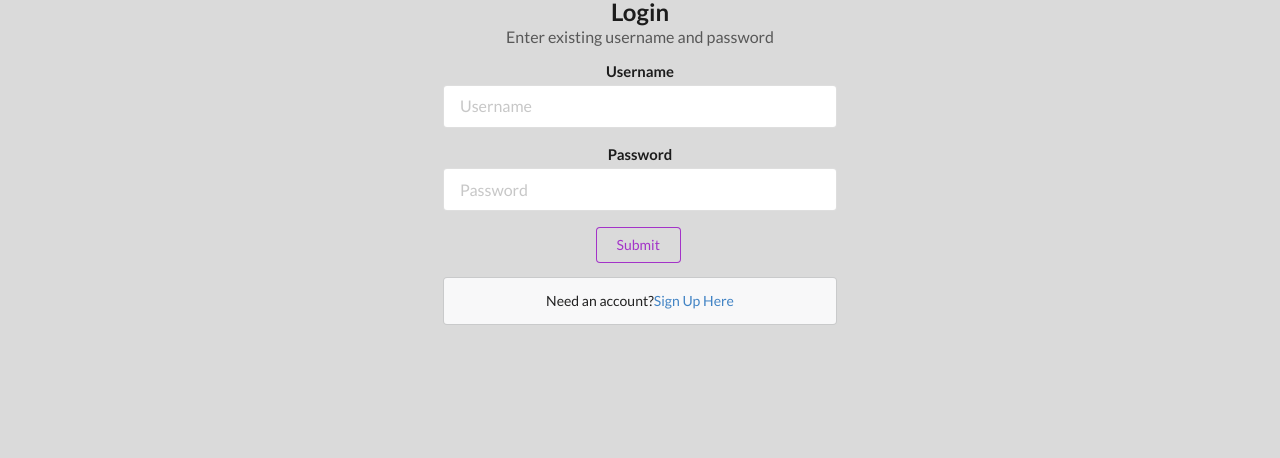
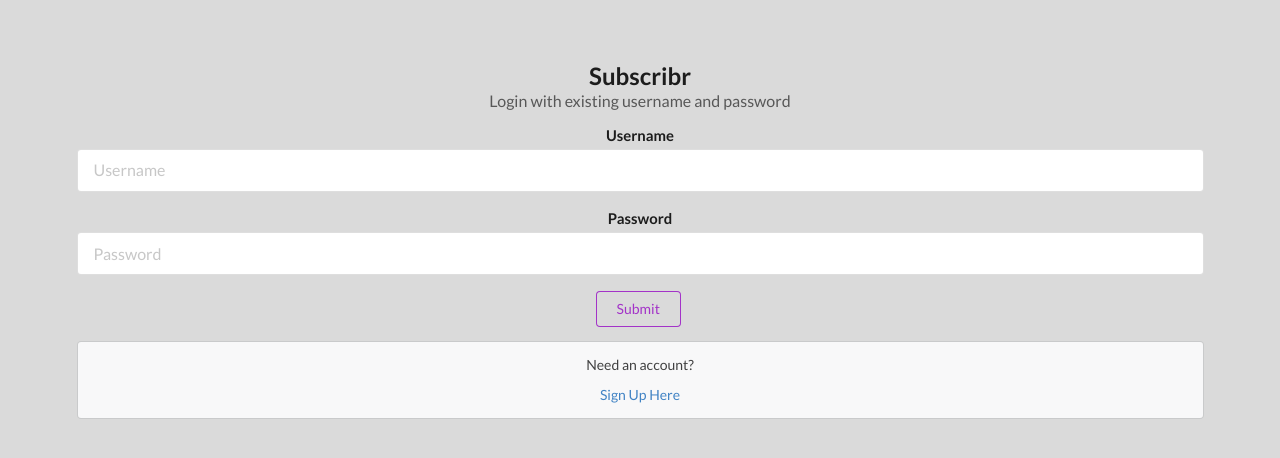
Before and after one commit to sylviapap/client-subscription-app, a React (Create React App) app: page / in a window 1280 px wide. Shown: the top 458 px of the page. Built offline with nearby package versions, Linux system fonts and the light colour scheme.

Commit message:
more css

```diff
--- a/src/App.css
+++ b/src/App.css
@@ -1,6 +1,5 @@
 .App {
   text-align: center;
-  background-color: #DADADA;
 }
 
 .App-logo {
--- a/src/App.js
+++ b/src/App.js
@@ -4,7 +4,7 @@ import NavBar from './components/NavBar'
 import api from './services/api';
 import AppContainer from './containers/AppContainer'
 import LoginContainer from './containers/LoginContainer'
-import './App.css';
+// import './App.css';
 
 class App extends Component {
 
@@ -53,7 +53,7 @@ class App extends Component {
 
   render() {
     return (
-      <div className="App ui grid container">
+      <div className="ui container">
       {this.state.error ?
         <div className="ui warning message">
           <i className="close icon" onClick={this.handleErrorClick}></i>
@@ -72,7 +72,14 @@ class App extends Component {
 
               const loggedIn = !!this.state.auth.id;
 
-              return (loggedIn ? (<div><NavBar {...routerProps} currentUser={this.state.auth} handleLogout={this.handleLogout}/><AppContainer {...routerProps} currentUser={this.state.auth} subscriptions={this.state.subscriptions}/></div>)
+              return (loggedIn ? (
+                <div>
+                  <NavBar {...routerProps} currentUser={this.state.auth} handleLogout={this.handleLogout}/>
+                <div className="ui grid container">
+                  <AppContainer {...routerProps} currentUser={this.state.auth} subscriptions={this.state.subscriptions}/>
+                </div>
+                </div>
+                )
 
               :
 
--- a/src/containers/AppContainer.js
+++ b/src/containers/AppContainer.js
@@ -136,18 +136,24 @@ class AppContainer extends React.Component {
       const {userSubscriptions, subscriptions, fields} = this.state
 
       return (
-        <div className="ui container">
+        <div className="ui grid">
+          <div className="five wide column">
           <SubsList subscriptions={subscriptions} handleClick={addToList} handleSubmit={this.newSubscription} handleChange={handleChange}
           />
+          </div>
 
-            <h2 onClick={hideForm} className="formHeader">Click To Add To Your Subscription List</h2>
+          <div className="five wide column">
+          <h2 className="formHeader">Add To Your Subscription List</h2>
+          <button className="ui button" onClick={hideForm}>View Form</button>
           {this.state.clicked ? (<SubsForm subs={subscriptions} hideForm={hideForm}
           handleSubmit={handleSubscriptionSubmit} handleChange={handleChange} fields={fields} />)
           : null
-            }
+          }</div>
 
+        <div className="five wide column">
           <UserSubs subscriptions={userSubscriptions} handleClick={removeFromList} handleEditClick={patchUserSub}
           />
+        </div>
       </div>
     )
 }
--- a/src/containers/LoginContainer.js
+++ b/src/containers/LoginContainer.js
@@ -85,7 +85,7 @@ class LoginContainer extends React.Component {
 
   render() {
     return (
-      <div className="ui two column centered middle aligned center aligned grid">
+      <div className="ui center aligned middle aligned container">
         {this.state.error ?
         <div className="ui warning message">
           <i className="close icon" onClick={this.handleErrorClick}></i>
@@ -99,12 +99,11 @@ class LoginContainer extends React.Component {
           null}
           <Switch>
               <Route exact path="/" render={() =>
-              <div>
                 <div className="column">
                   <h2 className="ui header">
                     <div className="content">
-                    Login
-                    <div className="sub header">Enter existing username and password
+                    Subscribr
+                    <div className="sub header">Login with existing username and password
                     </div>
                     </div>
                   </h2>
@@ -115,17 +114,15 @@ class LoginContainer extends React.Component {
                     handleChange={this.handleChange}
                   />
                   </form>
-                <div className="ui message">Need an account?
+                <div className="ui message"><p>Need an account?</p>
                   <Link to="/signup" onClick={this.handleErrorClick}>Sign Up Here</Link>
                 </div>
                 </div>
-                </div>
-
                 } />
 
               <Route exact path="/signup" render={() =>
-              <div>
-                <h2 class="ui icon header">
+              <div className="column">
+              <h2 class="ui icon header">
                   <i class="user circle outline icon"></i>
                   <div class="content">
                     Sign Up
@@ -133,11 +130,13 @@ class LoginContainer extends React.Component {
                     </div>
                   </div>
                 </h2>
+                <form className="ui form">
                   <AuthForm
                     fields={this.state.fields}
                     handleSubmit={this.handleSignUpSubmit}
                     handleChange={this.handleChange}
                   />
+              </form>
               </div>}
               />
           </Switch>
--- a/src/containers/SubsList.js
+++ b/src/containers/SubsList.js
@@ -8,7 +8,6 @@ class SubsList extends Component {
 
     return (
       <div className="ui segment violet">
-      <div className="ui four column grid">
       <form className="ui form" onSubmit={handleSubmit}>
         <div className="ui field">
         <label>
@@ -25,13 +24,12 @@ class SubsList extends Component {
         </label>
         </div>
         <input name="submit" value="Add New Subscription" type="submit" className="ui basic purple button" />
-            </form>
-            <h2>Suggested Subscriptions</h2>
+      </form>
 
-        <div className="row">
+      <h2>Suggested Subscriptions</h2>
+        <div className="ui field">
           {subscriptions.map(sub => <SubCard sub={sub} key={sub.id} handleClick={handleClick} />)}
         </div>
-      </div>
       </div>
     )
   }
--- a/src/containers/UserSubs.js
+++ b/src/containers/UserSubs.js
@@ -9,8 +9,8 @@ class YourSubs extends Component {
     return (
       <div className="ui segment inverted violet">
           <p>User Subscriptions</p>
-        <div className="ui four column grid">
-          <div className="row">
+        <div className="ui field">
+          <div className="ui segment">
             {subscriptions.map(sub => <UserSubCard sub={sub} key={sub.id} handleEditClick={handleEditClick} handleClick={handleClick}/>)}
           </div>
         </div>
--- a/src/index.css
+++ b/src/index.css
@@ -1,13 +1,6 @@
 body {
   background-color: #DADADA;
-}
-
-body > .grid {
-  height: 100%;
-}
-
-.column {
-  max-width: 450px;
+  padding: 5%;
 }
 
 code {
```
Lines whose indentation alone changed are shown as unchanged.
